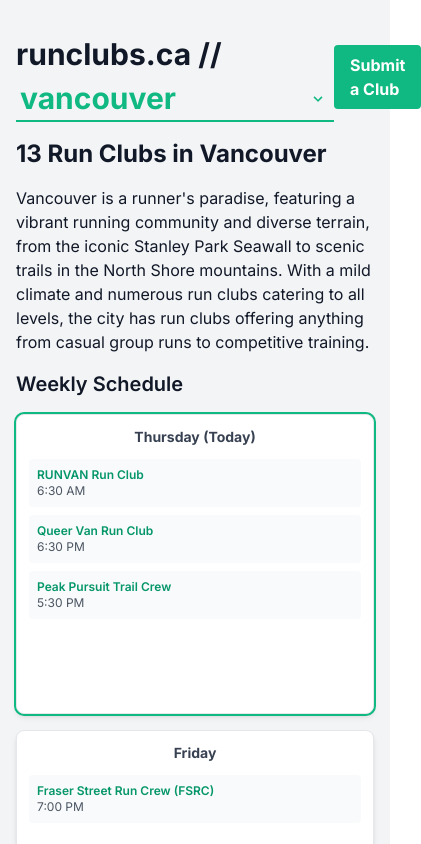
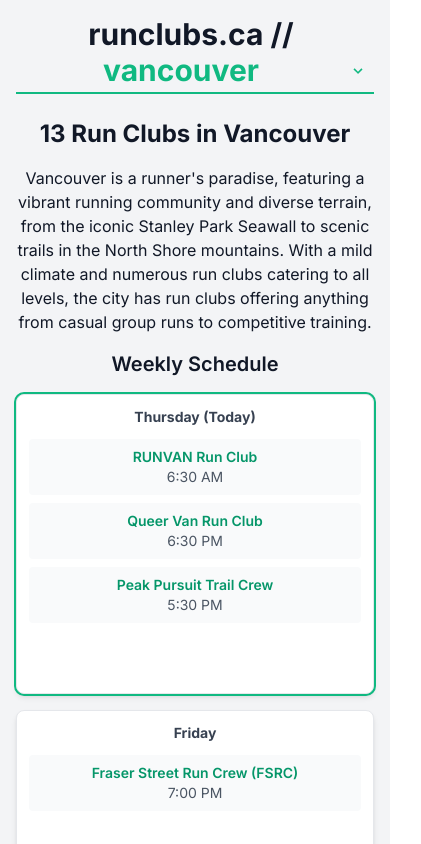
Before and after one commit to patrickbolle/runclubs.ca, a SvelteKit app: page /vancouver in a window 390 px wide. Shown: the top 844 px of the page, 421 px wide, since content can reach past the window. Built offline with nearby package versions, Linux system fonts and the light colour scheme.

Commit message:
styling fixes for mobile

```diff
--- a/src/lib/components/WeeklyCalendar.svelte
+++ b/src/lib/components/WeeklyCalendar.svelte
@@ -74,7 +74,7 @@
       <div class="space-y-2 flex-grow overflow-y-auto">
         {#if clubs.length > 0}
           {#each clubs as club}
-            <a href="/{lowerCitySlug}/{club.id}" class="text-emerald-600 block bg-gray-50 rounded p-2 text-xs sm:text-sm hover:bg-gray-100 transition-colors duration-200">
+            <a href="/{lowerCitySlug}/{club.id}" class="text-emerald-600 block bg-gray-50 rounded p-2 text-sm sm:text-sm hover:bg-gray-100 transition-colors duration-200">
               <p class="font-semibold">{club.name}</p>
               <p class="text-gray-600">{club.relevantTime}</p>
             </a>
--- a/src/routes/+layout.svelte
+++ b/src/routes/+layout.svelte
@@ -21,14 +21,16 @@
 </svelte:head>
 
 <div class="min-h-screen bg-gray-100 text-gray-900">
-  <div class="container mx-auto px-4 py-8 max-w-7xl">
-    <header class="mb-4 flex justify-between items-center">
-      <h1 class="text-3xl font-bold flex items-center flex-wrap">
-        <a href="/" class=" text-gray-900 hover:text-emerald-500 transition-colors duration-200 py-1 border-neutral-10">runclubs.ca
-        <span class="mr-2 font-bold"> //</span></a>
-        <div class="relative inline-flex items-center">
+  <div class="container mx-auto px-4 py-3 max-w-7xl text-center md:text-left">
+    <header class="mb-4 flex flex-col sm:flex-row justify-between items-center text-center sm:text-left">
+      <h1 class="text-3xl font-bold flex flex-col sm:flex-row items-center w-full sm:w-auto mb-2 sm:mb-0 ">
+        <a href="/" class="text-gray-900 hover:text-emerald-500 transition-colors duration-200 py-1 flex-1 border-neutral-10">
+          runclubs.ca
+          <span class="mr-2 font-bold"> //</span>
+        </a>
+        <div class="relative inline-flex items-center w-full -mt-2 sm:mt-0 flex-1 sm:mt-0">
           <select
-            class="appearance-none bg-transparent border-b-2 border-emerald-500 text-emerald-500 py-1 pr-8 pl-1 lowercase focus:outline-none"
+            class="appearance-none bg-transparent border-b-2 border-emerald-500 text-emerald-500 py-1 pr-8 pl-1 lowercase focus:outline-none w-full text-center sm:text-left"
             value={currentCity}
             on:change={handleCityChange}
           >
@@ -44,7 +46,7 @@
       </h1>
       <a
         href="mailto:patrick@runclubs.ca?subject=Submit%20a%20Club"
-        class="bg-emerald-500 hover:bg-green-700 text-white font-bold py-2 px-4 rounded"
+        class="hidden sm:inline-block bg-emerald-500 hover:bg-green-700 text-white font-bold py-2 px-4 rounded"
       >
         Submit a Club
       </a>
@@ -66,6 +68,16 @@
     </main>
 
     <footer class="mt-8 text-center text-gray-500">
+      <div class="bg-white p-6 rounded-lg shadow mb-4">
+        <h2 class="text-xl font-bold mb-2">Submit a Club</h2>
+        <p class="mb-4">Know a great run club that's not listed? Let us know!</p>
+        <a
+          href="mailto:patrick@runclubs.ca?subject=Submit%20a%20Club"
+          class="bg-emerald-500 hover:bg-green-700 text-white font-bold py-2 px-4 rounded inline-block"
+        >
+          Submit a Club
+        </a>
+      </div>
       <p>🏃🏽 runclubs.ca</p>
       <p>
         <a class="text-emerald-500" target="_blank" href="https://bollenbach.ca/?utm_source=runclubs">Built by Patrick Bollenbach</a>
@@ -75,9 +87,11 @@
 </div>
 
 <style>
+  @media (min-width: 720px) {
   select {
     max-width: 100%;
     min-width: 120px;
-    width: auto;
+      width: auto;
+    }
   }
 </style>
```
